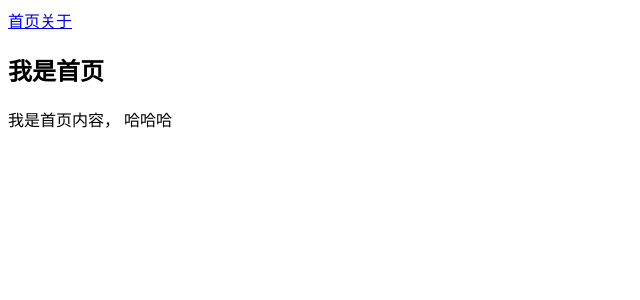
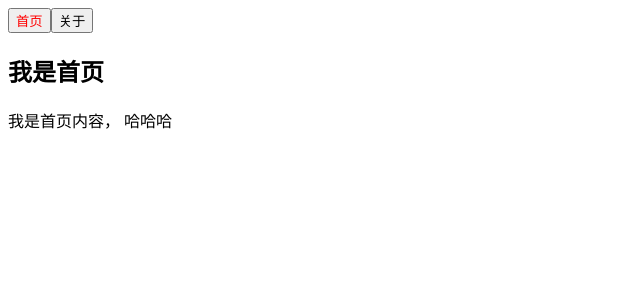
Before and after one commit to maicoder/learnVue, a Vue app in the folder 16-vue-router/learnvuerouter/: page /home in a window 1280 px wide. Shown: the top 300 px of the page, without its empty margins (0-640 px from the left). Built offline with nearby package versions, Linux system fonts and the light colour scheme.

Commit message:
Add router-link property

```diff
--- a/16-vue-router/learnvuerouter/src/App.vue
+++ b/16-vue-router/learnvuerouter/src/App.vue
@@ -1,7 +1,7 @@
 <template>
   <div id="app">
-    <router-link to="/home">首页</router-link>
-    <router-link to="/about">关于</router-link>
+    <router-link to="/home" tag="button" replace>首页</router-link>
+    <router-link to="/about" tag="button" replace>关于</router-link>
     <router-view></router-view>
   </div>
 </template>
@@ -13,6 +13,11 @@
 </script>
 
 <style>
-#app {
-}
+  /*.router-link-active {*/
+  /*  color: #ff0000;*/
+  /*}*/
+
+  .active {
+    color: #ff0000;
+  }
 </style>
--- a/16-vue-router/learnvuerouter/src/router/index.js
+++ b/16-vue-router/learnvuerouter/src/router/index.js
@@ -25,7 +25,8 @@
 const router = new Router({
   // 配置路由和组件之间的映射关系
   routes, // 默认是 url.hash
-  mode: 'history'
+  mode: 'history',
+  linkActiveClass: 'active'
 })
 
 // 3. 将 router 对象传入到 Vue 实例
```
